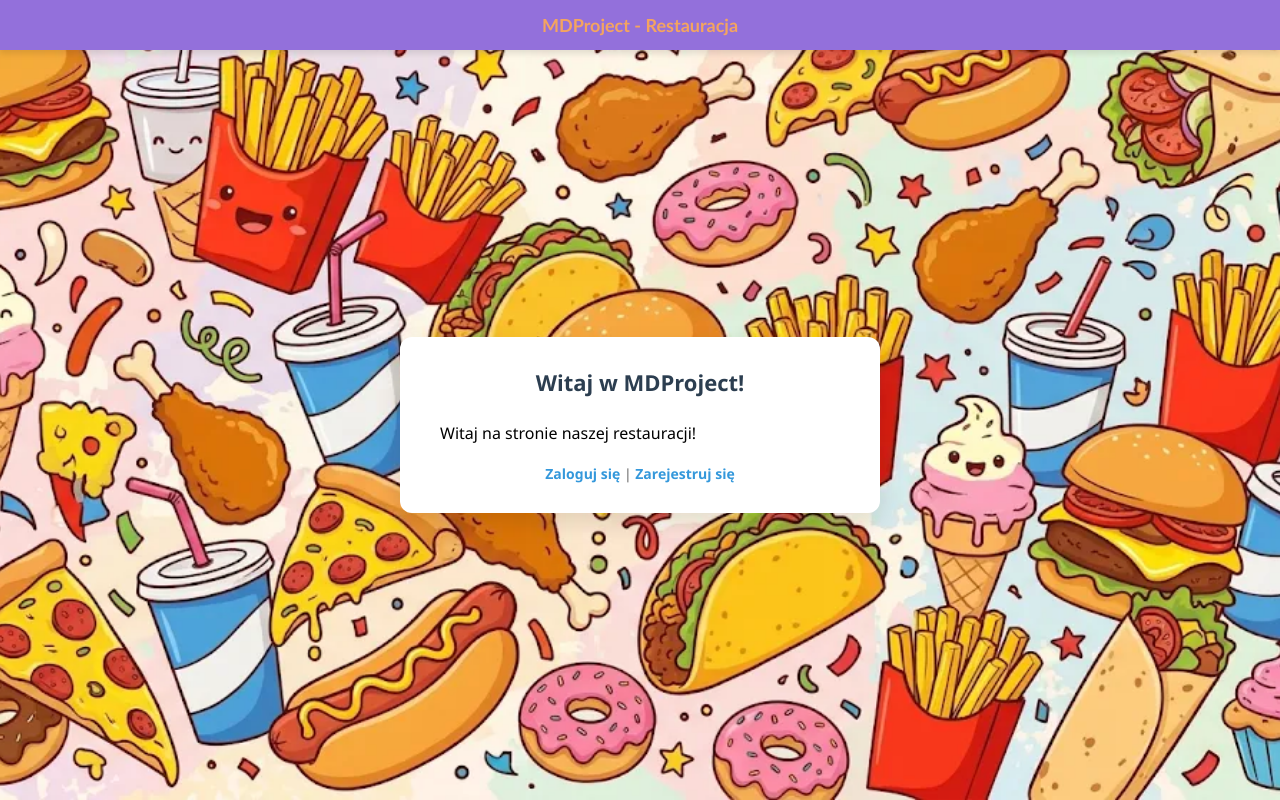
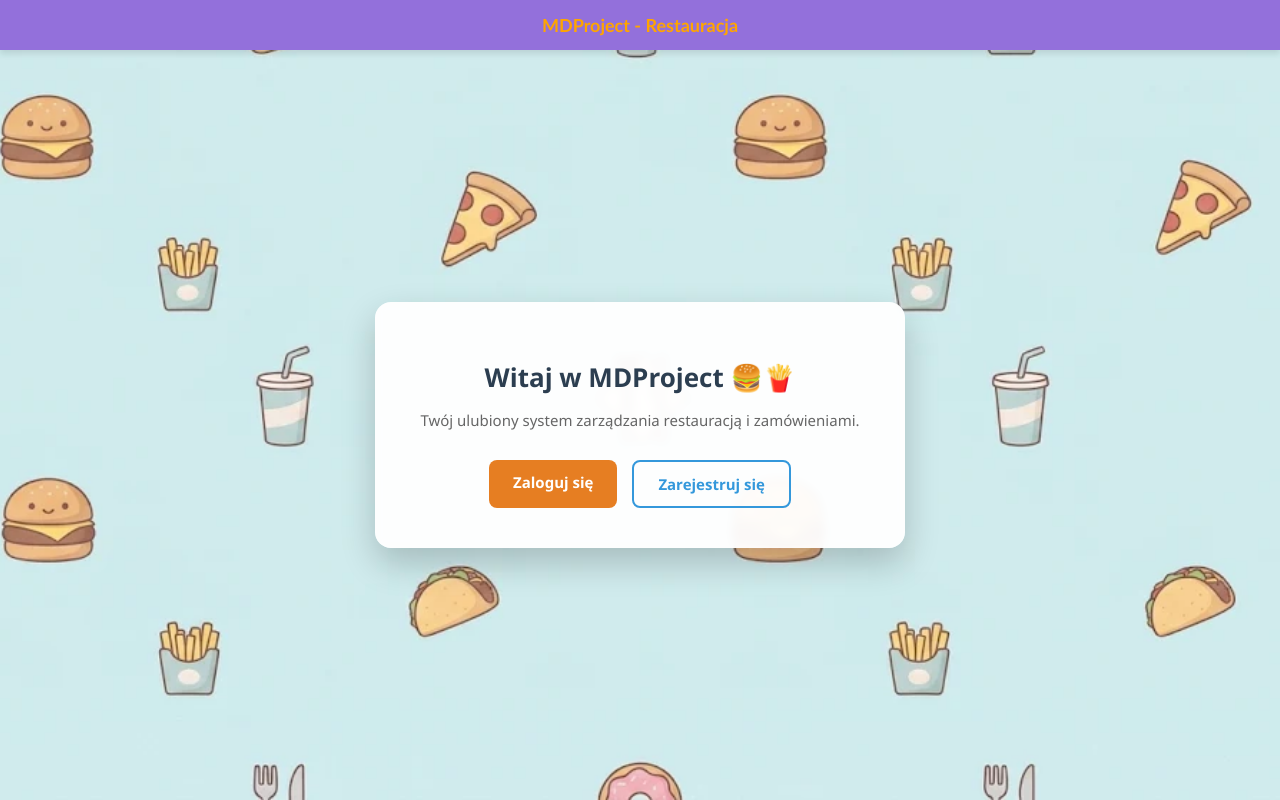
Before and after one commit to PSNGR4U/MDproject, a Django app: page / in a window 1280 px wide. Run offline with Django 4.2, Linux system fonts and the light colour scheme.

Commit message:
homefrontchanges

```diff
--- a/accounts/static/style.css
+++ b/accounts/static/style.css
@@ -1,7 +1,7 @@
 body {
     font-family: 'Segoe UI', Tahoma, Geneva, Verdana, sans-serif;
     /* Указываем путь к картинке, делаем так, чтобы она покрывала весь экран и не повторялась */
-    background: url('images/fon1.png') no-repeat center center fixed;
+    background: url('images/fon2.png') no-repeat center center fixed;
     background-size: cover;
     margin: 0;
     padding: 0;
@@ -12,7 +12,7 @@ body {
 
 header {
     background-color: mediumpurple;
-    color: #F4A460;
+    color: orange;
     padding: 2px;
     text-align: center;
     box-shadow: 0 4px 6px rgba(0,0,0,0.1);
@@ -140,3 +140,85 @@ ul.errorlist {
     font-size: 13px;
     margin-bottom: 15px;
 }
+/* Контейнер главной страницы */
+.home-container {
+    display: flex;
+    justify-content: center;
+    align-items: center;
+    width: 100%;
+}
+
+/* Центральная карточка приветствия */
+.welcome-card {
+    background: rgba(255, 255, 255, 0.95); /* Легкая полупрозрачность для красоты */
+    padding: 40px;
+    border-radius: 16px;
+    box-shadow: 0 15px 35px rgba(0, 0, 0, 0.2);
+    text-align: center;
+    max-width: 450px;
+    width: 100%;
+    backdrop-filter: blur(5px);
+}
+
+.welcome-card h1 {
+    color: #2c3e50;
+    margin-bottom: 10px;
+    font-size: 26px;
+}
+
+.welcome-card p {
+    color: #666;
+    margin-bottom: 30px;
+    font-size: 15px;
+}
+
+/* Кнопки на главной */
+.action-buttons {
+    display: flex;
+    gap: 15px;
+    justify-content: center;
+    flex-wrap: wrap;
+}
+
+.btn {
+    padding: 12px 24px;
+    border-radius: 8px;
+    font-size: 15px;
+    font-weight: bold;
+    text-decoration: none;
+    transition: transform 0.2s, background-color 0.2s;
+    display: inline-block;
+}
+
+.btn:hover {
+    transform: translateY(-2px);
+}
+
+.btn-primary {
+    background-color: #e67e22; /* Фирменный оранжевый */
+    color: white;
+}
+
+.btn-primary:hover {
+    background-color: #d35400;
+}
+
+.btn-outline {
+    background-color: transparent;
+    color: #3498db;
+    border: 2px solid #3498db;
+}
+
+.btn-outline:hover {
+    background-color: #3498db;
+    color: white;
+}
+
+.btn-secondary {
+    background-color: #e74c3c;
+    color: white;
+}
+
+.btn-secondary:hover {
+    background-color: #c0392b;
+}
--- a/accounts/templates/home.html
+++ b/accounts/templates/home.html
@@ -1,26 +1,19 @@
 {% extends 'base.html' %}
+{% block content %}
+<div class="home-container">
+    <div class="welcome-card">
+        <h1>Witaj w MDProject 🍔🍟</h1>
+        <p>Twój ulubiony system zarządzania restauracją i zamówieniami.</p>
 
-{% block content %}
-<div class="auth-card">
-    <h2>Witaj w MDProject!</h2>
-
-    {% if user.is_authenticated %}
-    <p>Witaj, {{ user.username }}!</p>
-    <p>Twoja rola: {{ user.get_role_display }}</p>
-
-    <form method="POST" action="{% url 'logout' %}">
-        {% csrf_token %}
-        <button type="submit" class="btn-submit">
-            Wyloguj się
-        </button>
-    </form>
-    {% else %}
-    <p>Witaj na stronie naszej restauracji!</p>
-    <div class="auth-links">
-        <a href="{% url 'login' %}">Zaloguj się</a>
-        |
-        <a href="{% url 'register' %}">Zarejestruj się</a>
+        <div class="action-buttons">
+            {% if user.is_authenticated %}
+                <p>Zalogowano jako: <strong>{{ user.username }}</strong></p>
+                <a href="{% url 'logout' %}" class="btn btn-secondary">Wyloguj się</a>
+            {% else %}
+                <a href="{% url 'login' %}" class="btn btn-primary">Zaloguj się</a>
+                <a href="{% url 'register' %}" class="btn btn-outline">Zarejestruj się</a>
+            {% endif %}
+        </div>
     </div>
-    {% endif %}
 </div>
 {% endblock %}
--- a/accounts/templates/login.html
+++ b/accounts/templates/login.html
@@ -8,7 +8,8 @@
         <button type="submit" class="btn-submit">Zaloguj się</button>
     </form>
     <div class="auth-links">
-        Nie masz konta? <a href="{% url 'register' %}">Zarejestruj się</a>
+        <p>Nie masz konta? <a href="{% url 'register' %}">Zarejestruj się</a></p>
+        <p><a href="{% url 'home' %}" style="color: #888; text-decoration: none;">← Strona główna</a></p>
     </div>
 </div>
 {% endblock %}
--- a/accounts/templates/register.html
+++ b/accounts/templates/register.html
@@ -8,7 +8,8 @@
         <button type="submit" class="btn-submit">Zarejestruj się</button>
     </form>
     <div class="auth-links">
-        Masz już konto? <a href="{% url 'login' %}">Zaloguj się</a>
+        <p>Masz już konto? <a href="{% url 'login' %}">Zaloguj się</a></p>
+        <p><a href="{% url 'home' %}" style="color: #888; text-decoration: none;">← Strona główna</a></p>
     </div>
 </div>
 {% endblock %}
```
Also changed, not shown: accounts/static/images/fon2.png (added).
